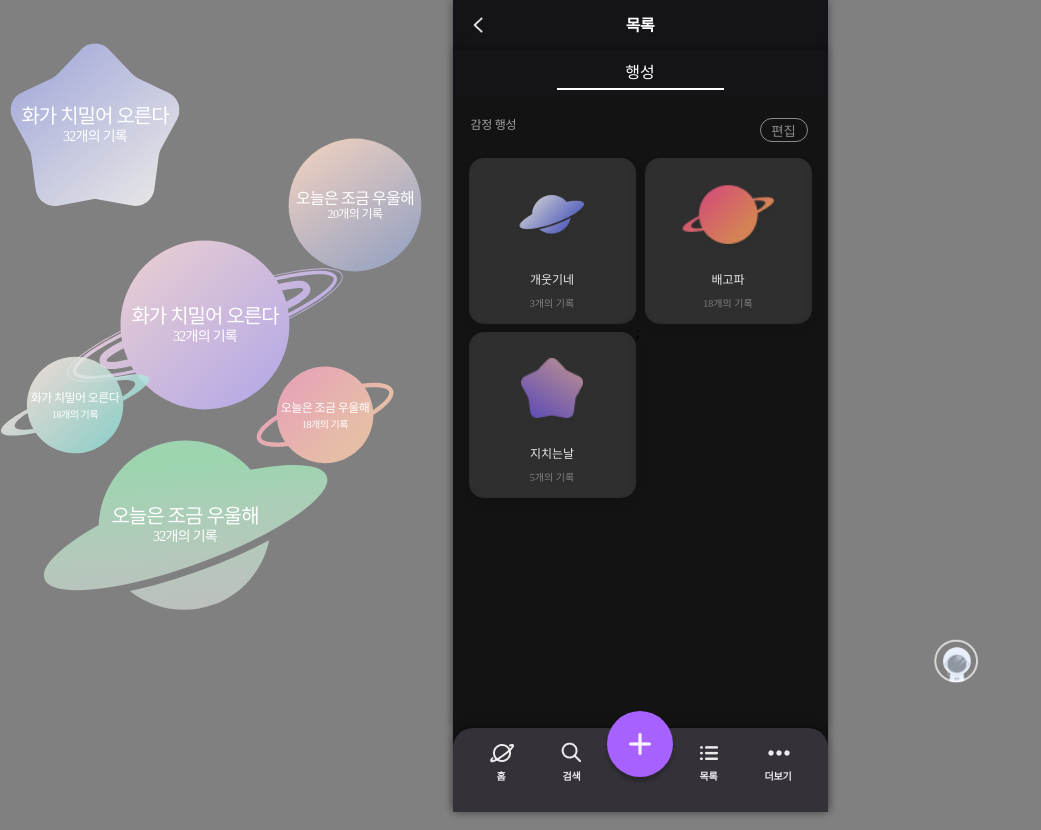
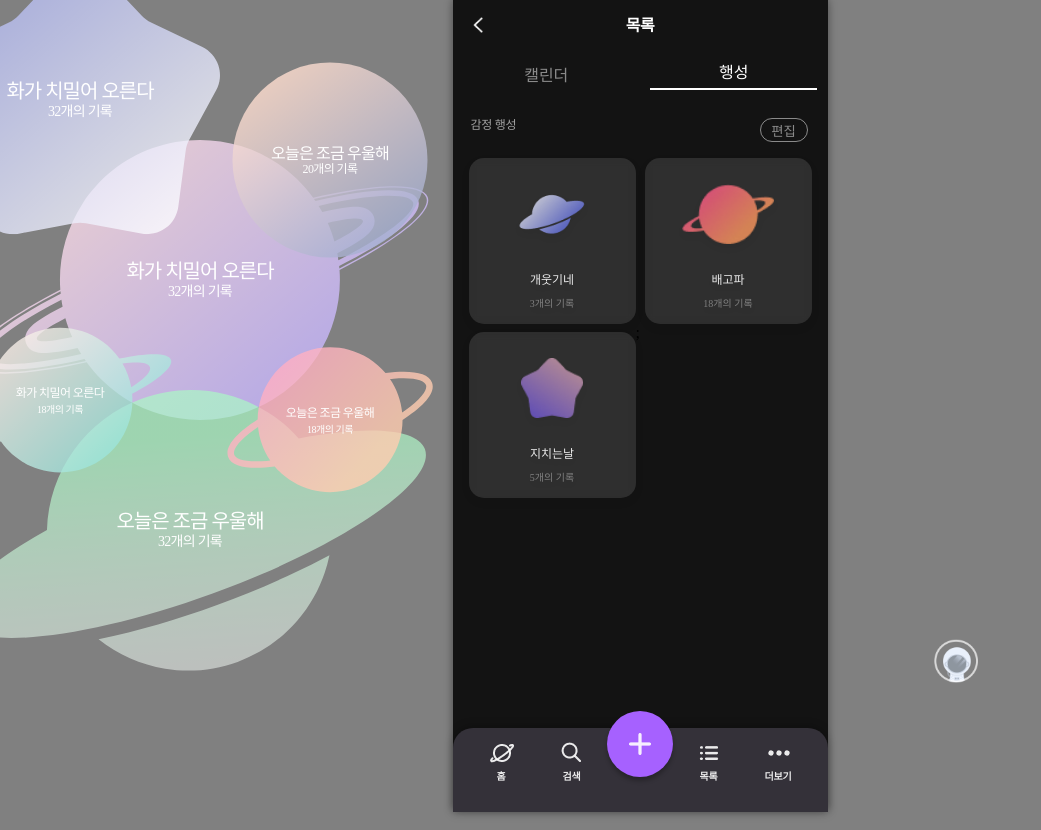
Before and after one commit to KMU-WINK/OMO, a React (Create React App) app in the folder front/: page /list in a window 1280 px wide. Shown: the whole page, without its empty margins (0-1041 px from the left). Built offline with nearby package versions, Linux system fonts and the light colour scheme; a web font is replaced by a local one.

Commit message:
update css & footer route

```diff
--- a/front/src/components/common/footer.js
+++ b/front/src/components/common/footer.js
@@ -19,7 +19,7 @@ const Footer = (props) => {
                     <p>홈</p>
                 </HomeWrap>
                 <SearchWrap>
-                    <div onClick={() => console.log("검색 페이지")}/>
+                    <div onClick={() => alert('현재 검색 페이지에 접근할 수 없습니다!')}/>
                     <p>검색</p>
                 </SearchWrap>
                 <PlusWrap>
@@ -32,7 +32,7 @@ const Footer = (props) => {
                     <p>목록</p>
                 </ListWrap>
                 <MoreWrap>
-                    <div onClick={() => alert('더보기 페이지를 지금 볼 수 없습니다!')}/>
+                    <div onClick={() => history.push('/moreDetail')}/>
                     <p>더보기</p>
                 </MoreWrap>
             </Wrap>
--- a/front/src/components/main/index.js
+++ b/front/src/components/main/index.js
@@ -2,51 +2,51 @@ import React from 'react';
 import styled, {keyframes} from 'styled-components';
 
 const planetCSS1 = {
-    width: '350px',
-    height: '350px',
+    width: '580px',
+    height: '580px',
     position: 'absolute',
-    top: '120px',
-    left: '30px',
+    top: '-40px',
+    left: '-90px',
     // border: '3px solid red',
 }
 const planetCSS2 = {
-    width: '350px',
-    height: '350px',
+    width: '580px',
+    height: '580px',
     position: 'absolute',
-    top: '0px',
-    left: '180px',
+    top: '-160px',
+    left: '40px',
     // border: '3px solid orange',
 }
 const planetCSS3 = {
-    width: '350px',
-    height: '350px',
+    width: '580px',
+    height: '580px',
     position: 'absolute',
-    top: '-80px',
-    left: '-80px',
+    top: '-220px',
+    left: '-210px',
     // border: '3px solid yellow',
 }
 const planetCSS4 = {
-    width: '350px',
-    height: '350px',
+    width: '580px',
+    height: '580px',
     position: 'absolute',
-    top: '320px',
-    left: '10px',
+    top: '210px',
+    left: '-100px',
     // border: '3px solid green',
 }
 const planetCSS5 = {
-    width: '350px',
-    height: '350px',
+    width: '580px',
+    height: '580px',
     position: 'absolute',
-    top: '210px',
-    left: '150px',
+    top: '100px',
+    left: '40px',
     // border: '3px solid blue',
 }
 const planetCSS6 = {
-    width: '350px',
-    height: '350px',
+    width: '580px',
+    height: '580px',
     position: 'absolute',
-    top: '200px',
-    left: '-100px',
+    top: '80px',
+    left: '-230px',
     // border: '3px solid purple',
 }
 
@@ -58,86 +58,8 @@ const contentCSS ={
     transform: 'translate(-50%, -50%)',
 }
 
-// const nameCSS1 = {
-//     fontFamily: 'S-Core Dream',
-//     fontStyle: 'normal',
-//     fontWeight: '500',
-//     fontSize: '20px',
-//     lineHeight: '19px',
-//     textAlign: 'center',
-//     letterSpacing: '-0.05em',
-//
-//     color: '#FFFFFF'
-// }
-//
-// const countCSS1 = {
-//     marginTop: '4px',
-//
-//     fontFamily: 'S-Core Dream',
-//     fontStyle: 'normal',
-//     fontWeight: '500',
-//     fontSize: '14px',
-//     lineHeight: '13px',
-//     textAlign: 'center',
-//     letterSpacing: '-0.05em',
-//
-//     color: '#FFFFFF',
-// }
-//
-// const nameCSS2 = {
-//     fontFamily: 'S-Core Dream',
-//     fontStyle: 'normal',
-//     fontWeight: '500',
-//     fontSize: '16px',
-//     lineHeight: '19px',
-//     textAlign: 'center',
-//     letterSpacing: '-0.05em',
-//
-//     color: '#FFFFFF'
-// }
-//
-// const countCSS2 = {
-//     marginTop: '4px',
-//
-//     fontFamily: 'S-Core Dream',
-//     fontStyle: 'normal',
-//     fontWeight: '500',
-//     fontSize: '12px',
-//     lineHeight: '13px',
-//     textAlign: 'center',
-//     letterSpacing: '-0.05em',
-//
-//     color: '#FFFFFF',
-// }
-//
-// const nameCSS3 = {
-//     fontFamily: 'S-Core Dream',
-//     fontStyle: 'normal',
-//     fontWeight: '500',
-//     fontSize: '12px',
-//     lineHeight: '19px',
-//     textAlign: 'center',
-//     letterSpacing: '-0.05em',
-//
-//     color: '#FFFFFF'
-// }
-//
-// const countCSS3 = {
-//     marginTop: '4px',
-//
-//     fontFamily: 'S-Core Dream',
-//     fontStyle: 'normal',
-//     fontWeight: '500',
-//     fontSize: '10px',
-//     lineHeight: '13px',
-//     textAlign: 'center',
-//     letterSpacing: '-0.05em',
-//
-//     color: '#FFFFFF',
-// }
-
 const imageSize1 ={
-    width: '350px',
+    width: '580px',
     objectFit: 'contain',
     position: 'absolute',
     top: '50%',
@@ -145,7 +67,7 @@ const imageSize1 ={
     transform: 'translate(-50%, -50%)',
 }
 const imageSize2 ={
-    width: '275px',
+    width: '404px',
     objectFit: 'contain',
     position: 'absolute',
     top: '50%',
@@ -153,7 +75,7 @@ const imageSize2 ={
     transform: 'translate(-50%, -50%)',
 }
 const imageSize3 ={
-    width: '200px',
+    width: '300px',
     objectFit: 'contain',
     position: 'absolute',
     top: '50%',
@@ -170,20 +92,16 @@ const Index = (props) => {
                 <div style={planet_css[props.idx]}>
                     <img src={props.imgSrc} style={imageSize1}/>
                     <div style={contentCSS}>
-                        {/*<div style={nameCSS1}>{props.name}</div>*/}
-                        {/*<div style={countCSS1}>{props.count}개의 기록</div>*/}
                         <Name1>{props.name}</Name1>
                         <Count1>{props.count}개의 기록</Count1>
                     </div>
                 </div>
                 :
                 <>
-                    {props.count *1 >= 20?
+                    {props.count * 1 >= 20?
                         <div style={planet_css[props.idx]}>
                             <img src={props.imgSrc} style={imageSize2}/>
                             <div style={contentCSS}>
-                                {/*<div style={nameCSS2}>{props.name}</div>*/}
-                                {/*<div style={countCSS2}>{props.count}개의 기록</div>*/}
                                 <Name2>{props.name}</Name2>
                                 <Count2>{props.count}개의 기록</Count2>
                             </div>
@@ -192,8 +110,6 @@ const Index = (props) => {
                         <div style={planet_css[props.idx]}>
                             <img src={props.imgSrc} style={imageSize3}/>
                             <div style={contentCSS}>
-                                {/*<div style={nameCSS3}>{props.name}</div>*/}
-                                {/*<div style={countCSS3}>{props.count}개의 기록</div>*/}
                                 <Name3>{props.name}</Name3>
                                 <Count3>{props.count}개의 기록</Count3>
                             </div>
--- a/front/src/pages/List.js
+++ b/front/src/pages/List.js
@@ -80,6 +80,9 @@ const List = (props) => {
                     isActive
                         ?
                         <Headbar>
+                            <CenterWrite style={{color: "rgba(255, 255, 255, 0.5)"}}>
+                                캘린더
+                            </CenterWrite>
                             <CenterWrite>
                                 행성
                                 <Line />
@@ -156,15 +159,19 @@ const List = (props) => {
 export default List;
 
 
+// const HeaderDiv = styled.div`
+//   width: 375px;
+//   background: ${({ active }) => {
+//     if (active) {
+//       return "transparent";
+//     }
+//     return "transparent";
+//   }};;
+// `
 const HeaderDiv = styled.div`
   width: 375px;
-  background: ${({ active }) => {
-    if (active) {
-      return "#141317";
-    }
-    return "transparent";
-  }};;
-`
+  background: transparent;
+`;
 
 const Background = styled.div`
   width: 375px;
@@ -196,11 +203,11 @@ const WrapMain = styled.div`
 const Middle = styled.div`
   width: 375px;
   height: 678px;
-  box-shadow: 0px -2px 8px rgba(0, 0, 0, 0.25);
+  //box-shadow: 0px -2px 8px rgba(0, 0, 0, 0.25);
 `;
 
 const Headbar = styled.div`
-  background: #141317;
+  //background: #141317;
   width: 375px;
   height: 48px;
   display: flex;
--- a/front/src/pages/Main.js
+++ b/front/src/pages/Main.js
@@ -208,9 +208,9 @@ function Main(props) {
     const planets = [{'imgSrc':planet4, 'name':"화가 치밀어 오른다", 'count':32},
         {'imgSrc':planet1, 'name':"오늘은 조금 우울해", 'count':20},
         {'imgSrc':planet5, 'name':"화가 치밀어 오른다", 'count':32},
-        {'imgSrc':planet3, 'name':"오늘은 조금 우울해", 'count':32},
-        {'imgSrc':planet6, 'name':"오늘은 조금 우울해", 'count':18},
-        {'imgSrc':planet2, 'name':"화가 치밀어 오른다", 'count':18}
+        {'imgSrc':planet6, 'name':"오늘은 조금 우울해", 'count':32},
+        {'imgSrc':planet2, 'name':"오늘은 조금 우울해", 'count':18},
+        {'imgSrc':planet3, 'name':"화가 치밀어 오른다", 'count':18}
     ];
     // console.log(planets);
 
```
